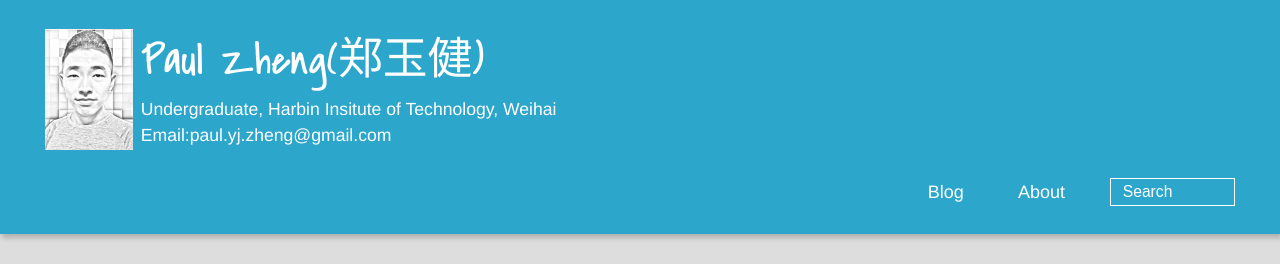
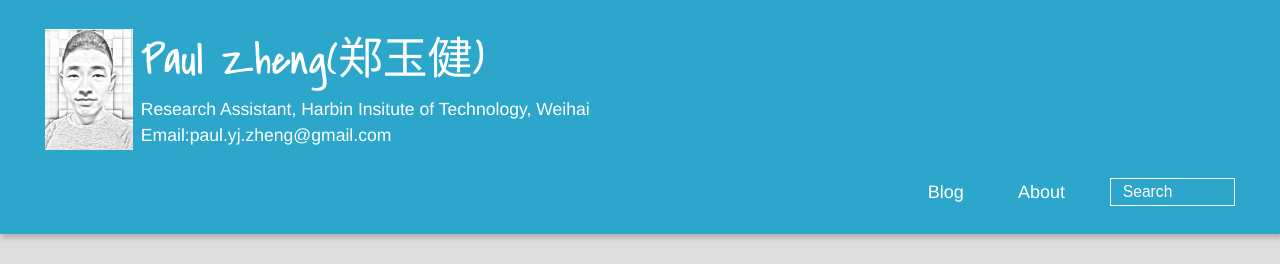
Before and after one commit to PAULYZHENG/paulyzheng.github.io, a Jekyll site: the page built from index.html, in a window 1280 px wide. Shown: the top 264 px of the page. Built offline with Jekyll 4.4.1, drawn with Linux system fonts in a browser that asks for light colours; the list of posts is cut into pages by our own code; comment, search, counter and statistics services are not loaded.

Commit message:
Update _config.yml

```diff
--- a/_config.yml
+++ b/_config.yml
@@ -29,7 +29,7 @@ paginate: 20
 
 #### Site
 title : Paul Zheng(郑玉健)
-tagline: Undergraduate, Harbin Insitute of Technology, Weihai<br>Email:paul.yj.zheng@gmail.com
+tagline: Research Assistant, Harbin Insitute of Technology, Weihai<br>Email:paul.yj.zheng@gmail.com
 assets: /assets
 url:
 baseurl:
```
